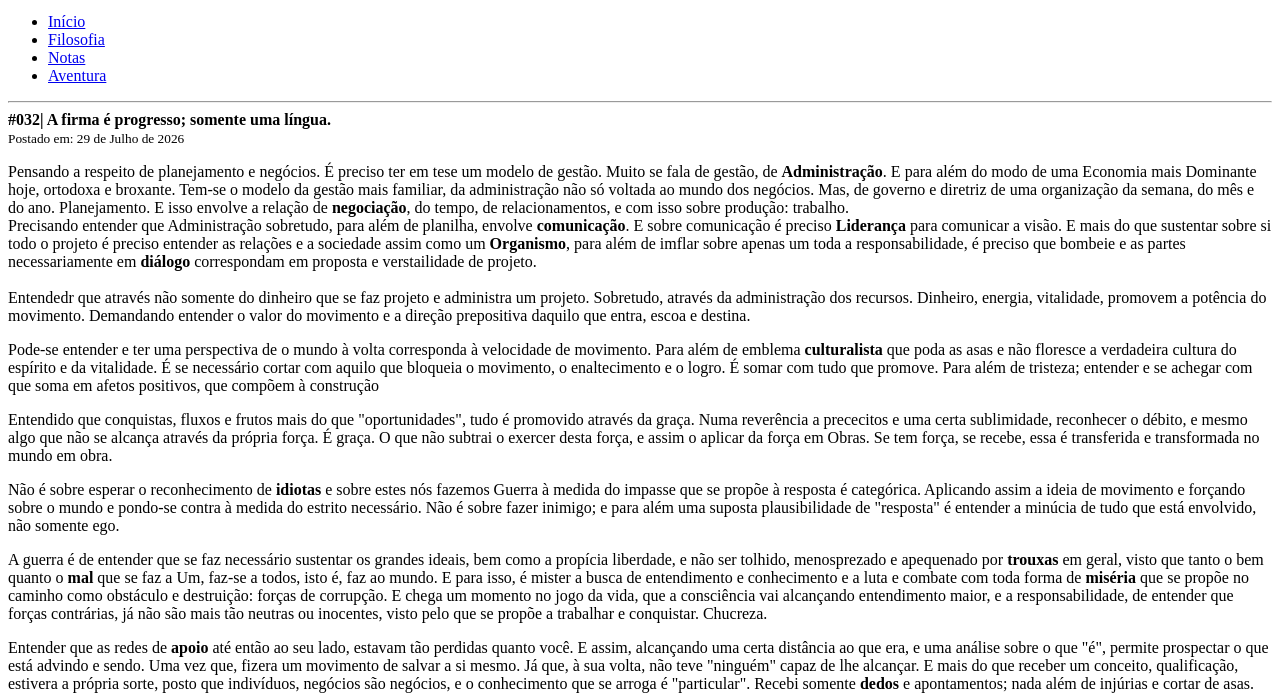
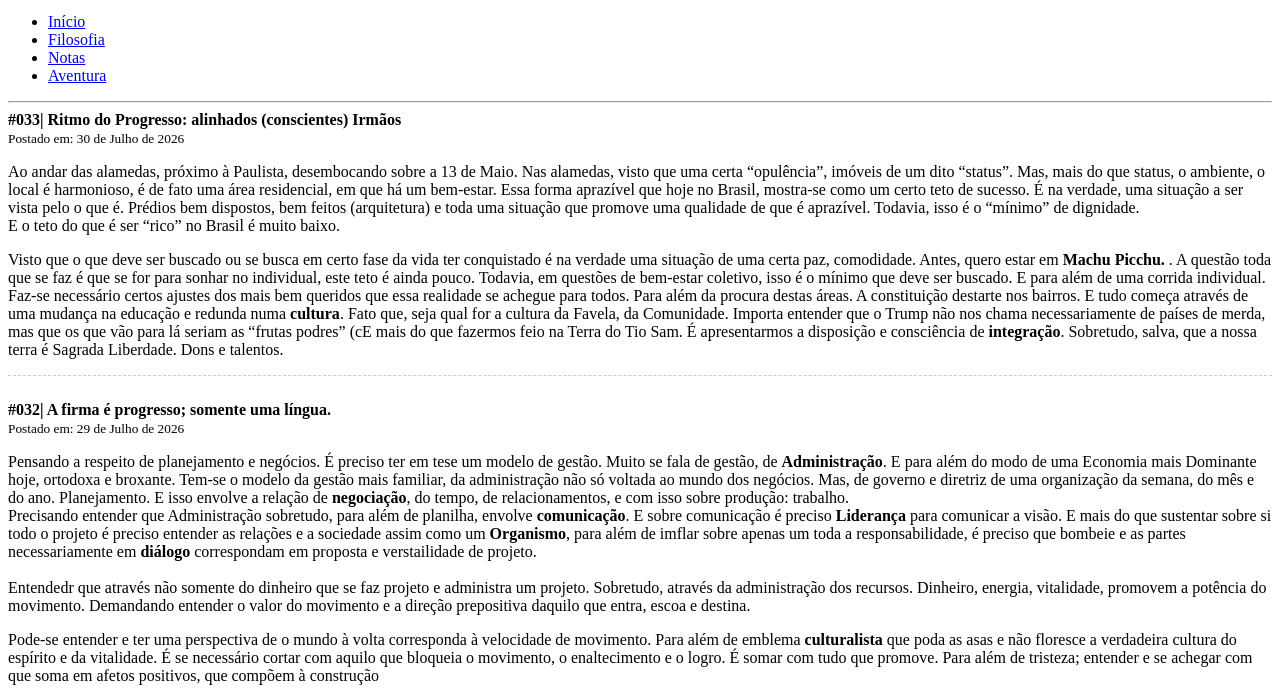
Before and after one commit to caraca07/Movimento-qualitativo.github.io, a plain HTML site: page notas.html in a window 1280 px wide. Shown: the part 101-799 px from the top of the page. Drawn offline with Linux system fonts and the light colour scheme.

Commit message:
Add files via upload

```diff
--- a/notas.html
+++ b/notas.html
@@ -29,6 +29,19 @@
 
         <!-- Exemplo de Nota 2 (Mais Recente) -->
      <article style="margin-bottom: 25px;">
+            <header>
+                <strong>#033| Ritmo do Progresso: alinhados (conscientes) Irmãos</strong><br>
+                <small>Postado em: 30 de Julho de 2026  </small>
+            </header>
+                <p>
+Ao andar das alamedas, próximo à Paulista, desembocando sobre a 13 de Maio. Nas alamedas, visto que uma certa “opulência”, imóveis de um dito “status”. Mas, mais do que status, o ambiente, o local é harmonioso, é de fato uma área residencial, em que há um bem-estar. Essa forma aprazível que hoje no Brasil, mostra-se como um certo teto de sucesso. É na verdade, uma situação a ser vista pelo o que é. Prédios bem dispostos, bem feitos (arquitetura) e toda uma situação que promove uma qualidade de que é aprazível. Todavia, isso é o “mínimo” de dignidade.
+<br>E o teto do que é ser “rico” no Brasil é muito baixo. </br>
+<p>Visto que o que deve ser buscado ou se busca em certo fase da vida ter conquistado é na verdade uma situação de uma certa paz, comodidade. Antes, quero estar em <strong>Machu Picchu. </strong>. A questão toda que se faz é que se for para sonhar no individual, este teto é ainda pouco. Todavia, em questões de bem-estar coletivo, isso é o mínimo que deve ser buscado. E para além de uma corrida individual. Faz-se necessário certos ajustes dos mais bem queridos que essa realidade se achegue para todos. Para além da procura destas áreas. A constituição destarte nos bairros. E tudo começa através de uma mudança na educação e redunda numa <strong>cultura</strong>. Fato que, seja qual for a cultura da Favela, da Comunidade. Importa entender que o Trump não nos chama necessariamente de países de merda, mas que os que vão para lá seriam as “frutas podres” (cE mais do que fazermos feio na Terra do Tio Sam. É apresentarmos a disposição e consciência de <strong>integração</strong>. Sobretudo, salva, que a nossa terra é Sagrada Liberdade. Dons e talentos. </p>
+
+    </p>
+            <hr style="border: 0; border-top: 1px dashed #ccc;">
+        </article>
+        <article style="margin-bottom: 25px;">
             <header>
                 <strong>#032| A firma é progresso; somente uma língua. </strong><br>
                 <small>Postado em: 29 de Julho de 2026  </small>
```
